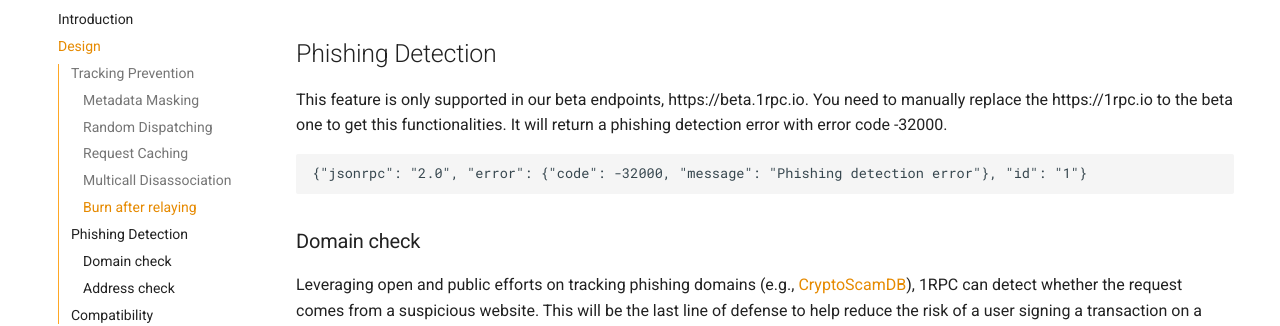
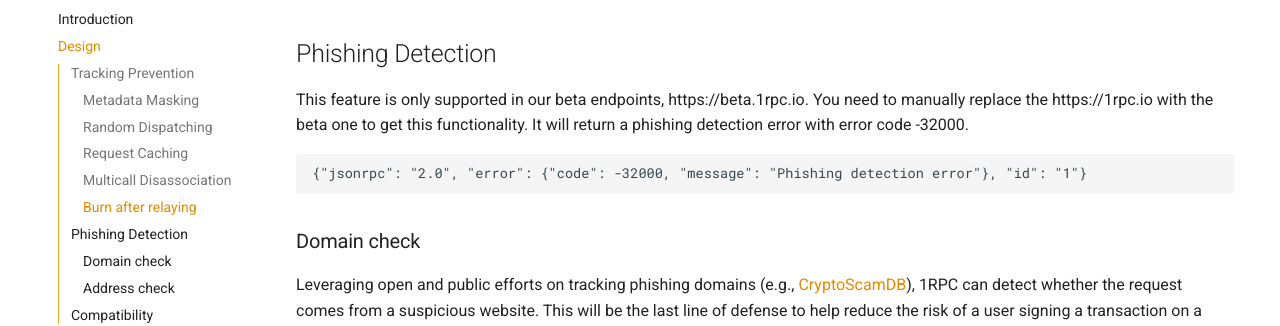
Before and after one commit to automata-network/docs, an MkDocs documentation site: the page built from docs/1rpc/design.md, in a window 1280 px wide and 900 px high, scrolled down 1898 px. Shown: the part 170-496 px from the top of the window. Built offline with MkDocs 1.6.1 and Material for MkDocs 9.7.7, drawn with Linux system fonts in a browser that asks for light colours; nearby versions of some CDN libraries; comment, search, counter and statistics services are not loaded.

Commit message:
Fix: typos
Fix: typos

````diff
--- a/docs/1rpc/design.md
+++ b/docs/1rpc/design.md
@@ -46,7 +46,7 @@
 
 ## Phishing Detection
 
-This feature is only supported in our beta endpoints, https://beta.1rpc.io. You need to manually replace the https://1rpc.io to the beta one to get this functionalities. It will return a phishing detection error with error code -32000.
+This feature is only supported in our beta endpoints, https://beta.1rpc.io. You need to manually replace the https://1rpc.io with the beta one to get this functionality. It will return a phishing detection error with error code -32000.
 
 ```shell
 {"jsonrpc": "2.0", "error": {"code": -32000, "message": "Phishing detection error"}, "id": "1"}
````
